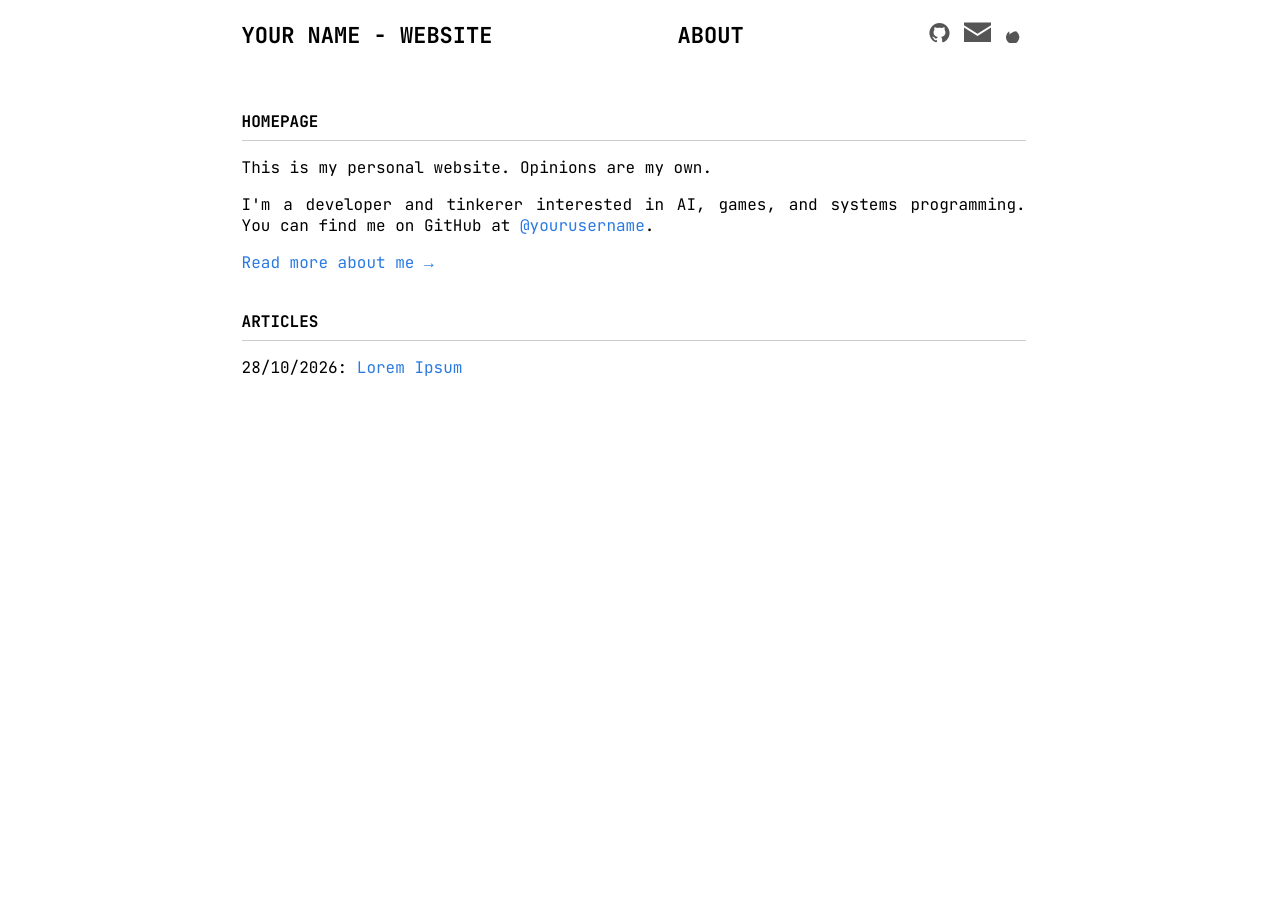
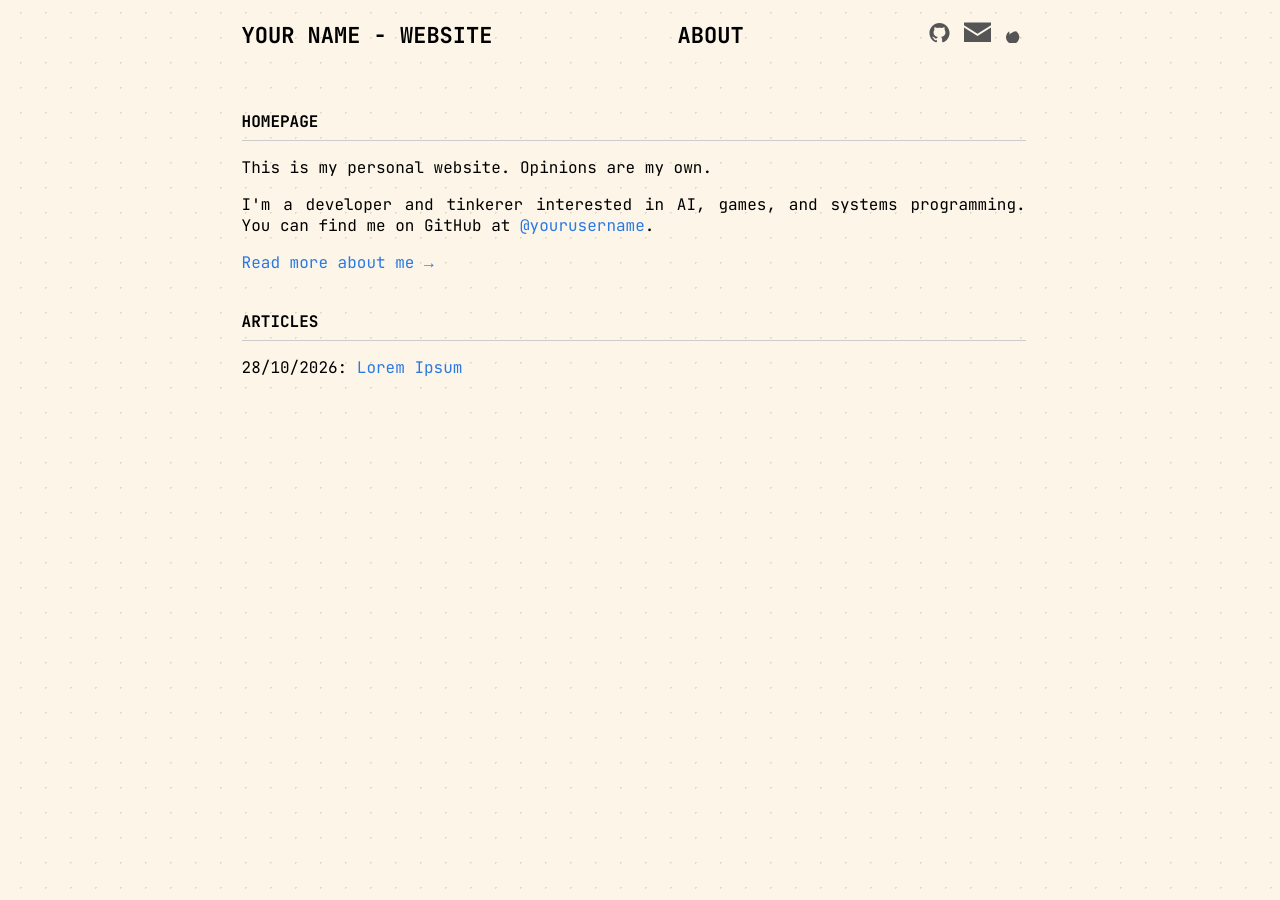
Before and after one commit to iridium87/blog, a Jekyll site: the page built from index.md, in a window 1280 px wide. Built offline with Jekyll 4.4.1, drawn with Linux system fonts in a browser that asks for light colours.

Commit message:
Change background color and add gradient to default layout

```diff
--- a/_layouts/default.html
+++ b/_layouts/default.html
@@ -13,7 +13,9 @@ html {
   padding-left: 2%;
   padding-right: 3%;
   margin: 0 auto;
-  background: white;
+  background: #fcf5e8;
+  background-image: radial-gradient(#e3dac9 1px, transparent 1px);
+  background-size: 25px 25px;
 }
 
 :root {
```
